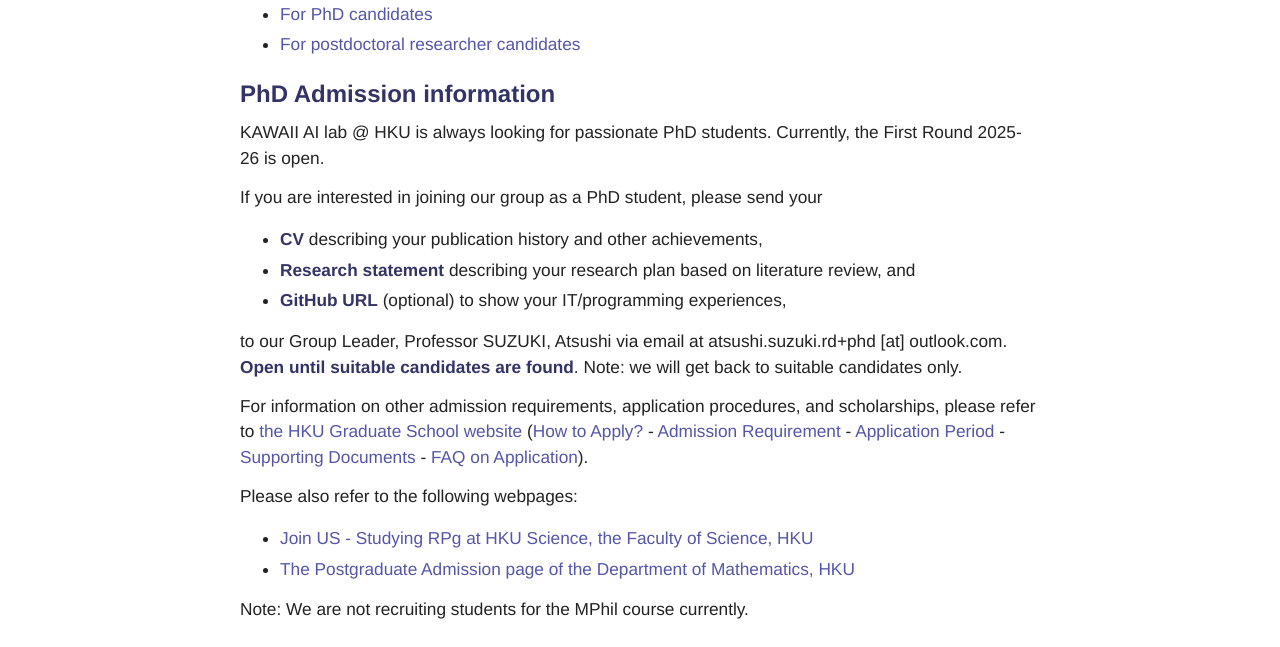
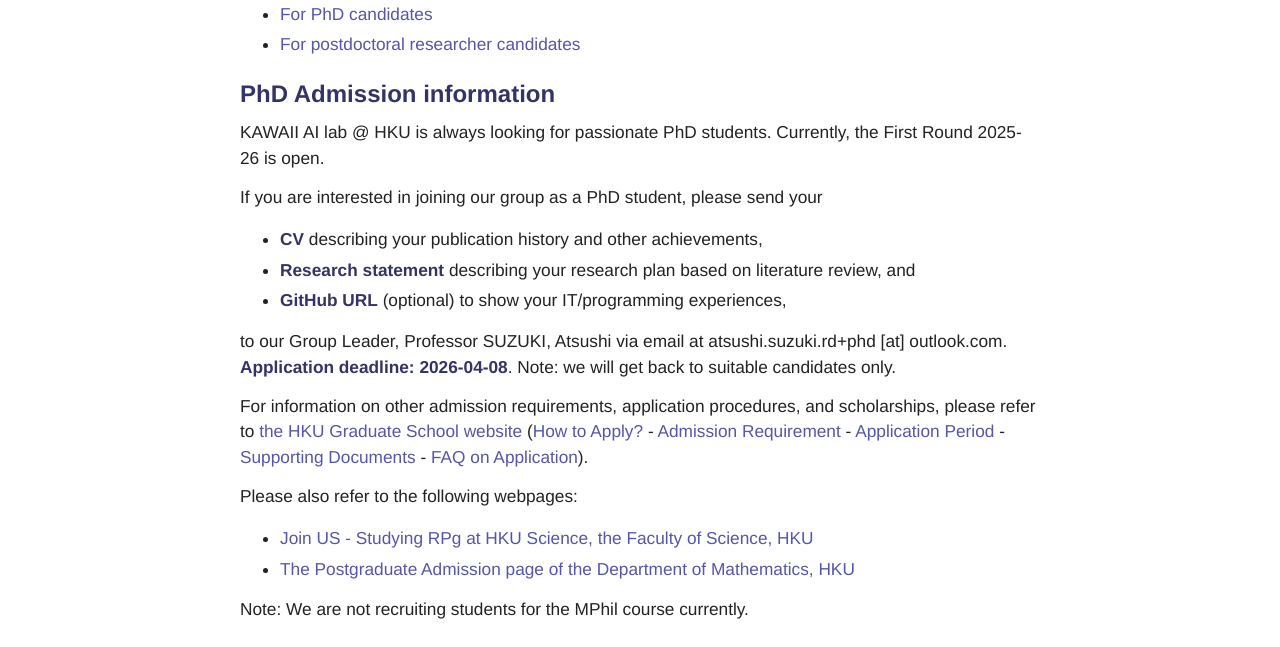
Before and after one commit to kawaii-lab/kawaii-lab.github.io, a plain HTML site: page join.html in a window 1280 px wide. Shown: the part 153-800 px from the top of the page. Drawn offline with Linux system fonts and the light colour scheme.

Commit message:
updated deadline

```diff
--- a/join.html
+++ b/join.html
@@ -44,7 +44,7 @@
         <!-- <li><strong><a href="https://gradsch.hku.hk/prospective_students/fees_scholarships_and_financial_support/hong_kong_phd_fellowship_scheme">Hong Kong PhD Fellowship Scheme (HKPFS)</a> application draft</strong> if you wish to receive a scholarship,</li> -->
         <li><strong>GitHub URL</strong> (optional) to show your IT/programming experiences,</li>
       </ul>
-    <p>to our Group Leader, Professor SUZUKI, Atsushi via email at atsushi.suzuki.rd+phd [at] outlook.com. <strong>Open until suitable candidates are found</strong>. Note: we will get back to suitable candidates only.</p>
+    <p>to our Group Leader, Professor SUZUKI, Atsushi via email at atsushi.suzuki.rd+phd [at] outlook.com. <strong>Application deadline: 2026-04-08</strong>. Note: we will get back to suitable candidates only.</p>
     <!-- <p>Applicants who wish to receive a scholarship <strong>must</strong> apply for <a href="https://gradsch.hku.hk/prospective_students/fees_scholarships_and_financial_support/hong_kong_phd_fellowship_scheme"><strong>Hong Kong PhD Fellowship Scheme (HKPFS)</strong></a>. Several scholarship schemes exist apart from the HKPFS; however, they are all exclusively for applicants who have applied for, but were not selected for, the HKPFS.</p> -->
     <p>For information on other admission requirements, application procedures, and scholarships, please refer to <a href="https://gradsch.hku.hk/">the HKU Graduate School website</a> (<a href="https://gradsch.hku.hk/prospective_students/application/how_to_apply">How to Apply?</a> - <a href="https://gradsch.hku.hk/prospective_students/application/admission_requirement">Admission Requirement</a> - <a href="https://gradsch.hku.hk/prospective_students/application/application_period">Application Period</a> - <a href="https://gradsch.hku.hk/prospective_students/application/supporting_documents">Supporting Documents</a> - <a href="https://gradsch.hku.hk/prospective_students/application/faq_on_application">FAQ on Application</a>).</p>
     <p> Please also refer to the following webpages:</p>
```
